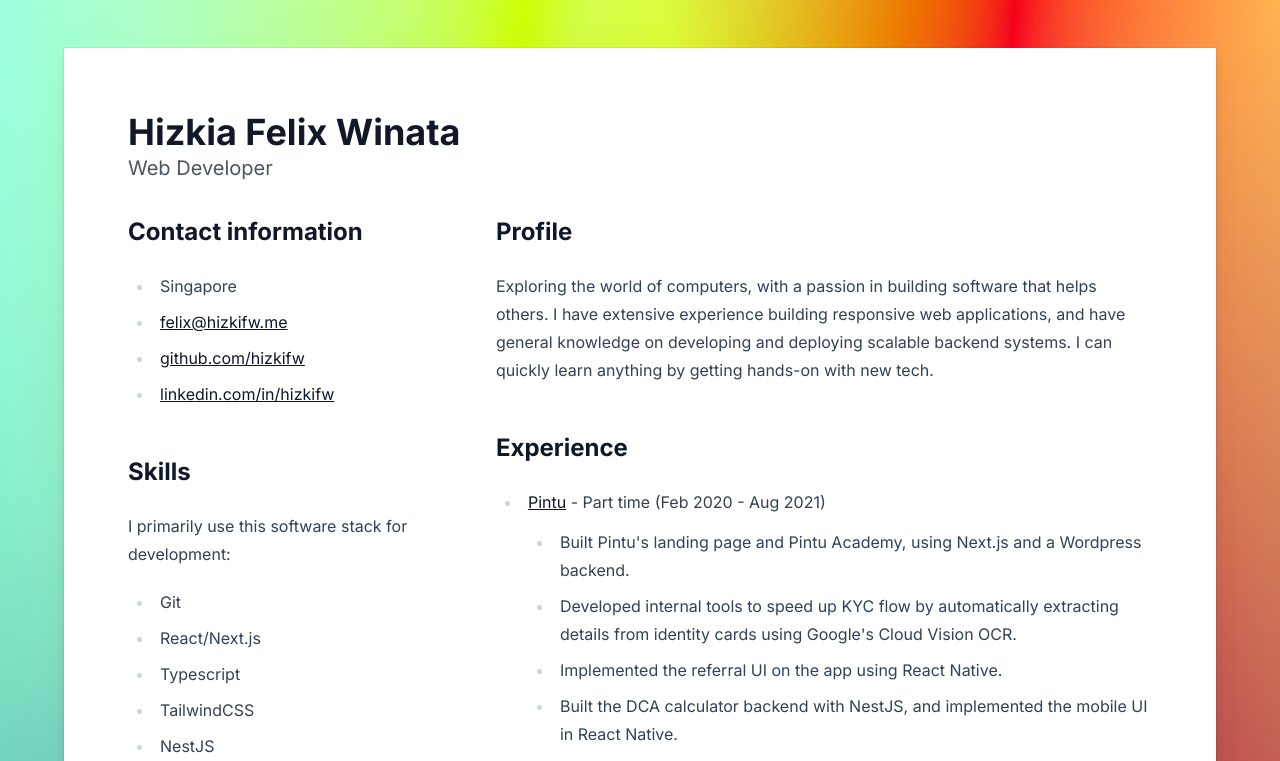
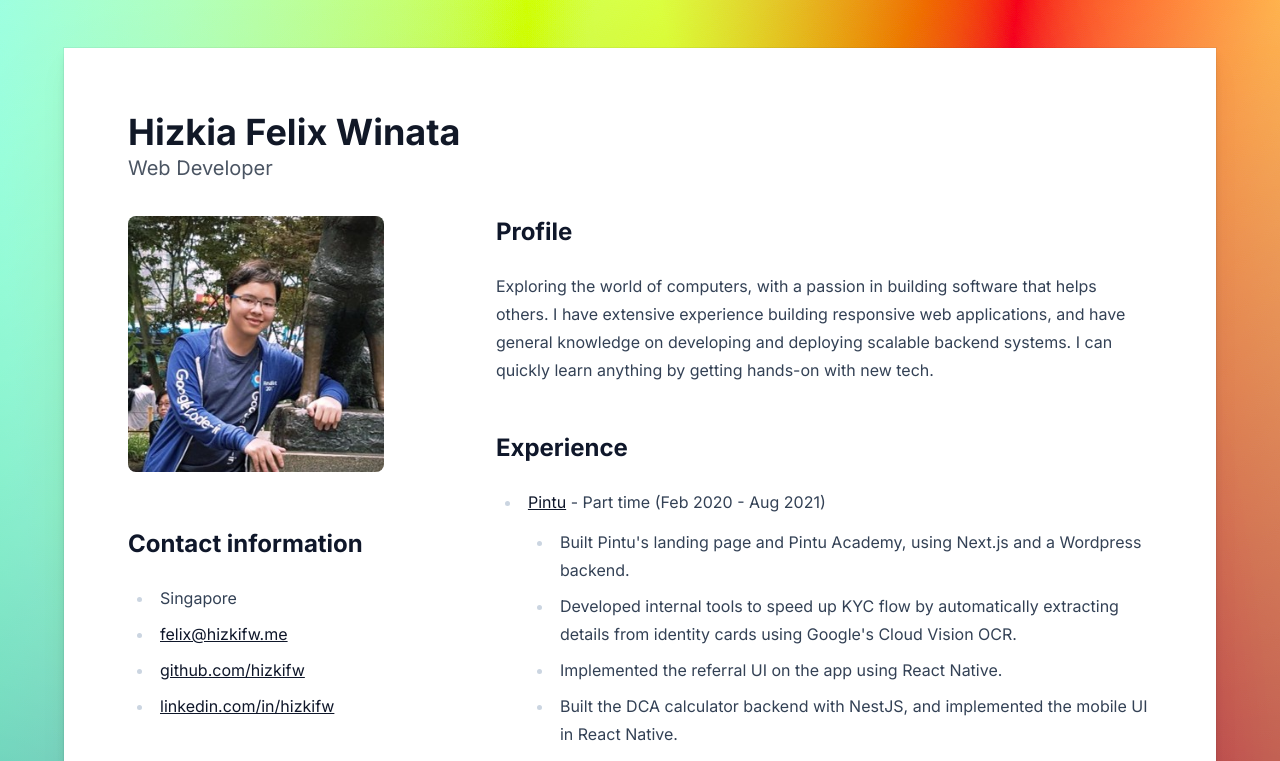
Before and after one commit to hizkifw/hizkifw.me, a Next.js app: page / in a window 1280 px wide. Shown: the top 761 px of the page. Built offline with nearby package versions, Linux system fonts and the light colour scheme.

Commit message:
feat(cv): add photo

```diff
--- a/pages/index.tsx
+++ b/pages/index.tsx
@@ -1,4 +1,5 @@
 import Head from 'next/head';
+import Image from 'next/image';
 
 export default function Home() {
   return (
@@ -164,6 +165,13 @@ export default function Home() {
               </ul>
             </section>
             <section className="prose prose-slate">
+              <Image
+                width="256"
+                height="256"
+                src="/static/images/profile.jpeg"
+                alt="Profile picture"
+                className="rounded-lg object-cover"
+              />
               <h2>Contact information</h2>
               <ul>
                 <li>Singapore</li>
```
Also changed, not shown: public/static/images/profile.jpeg (added).
